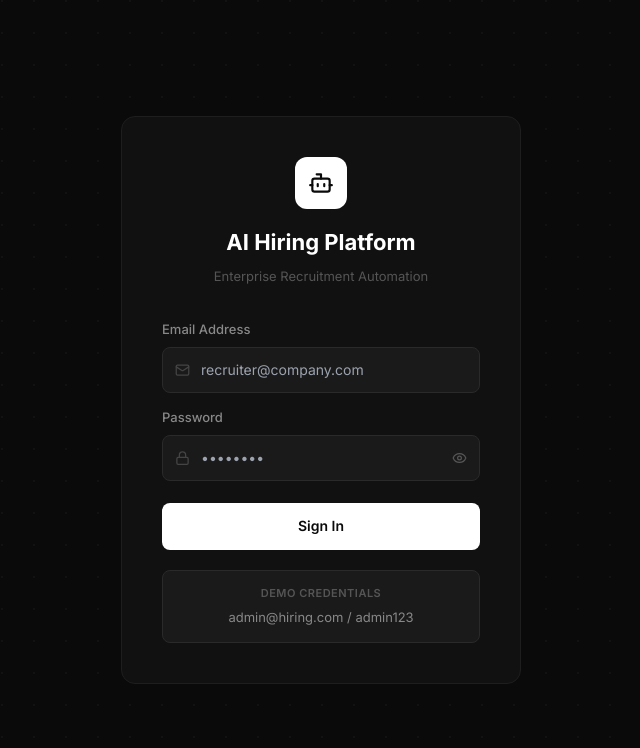
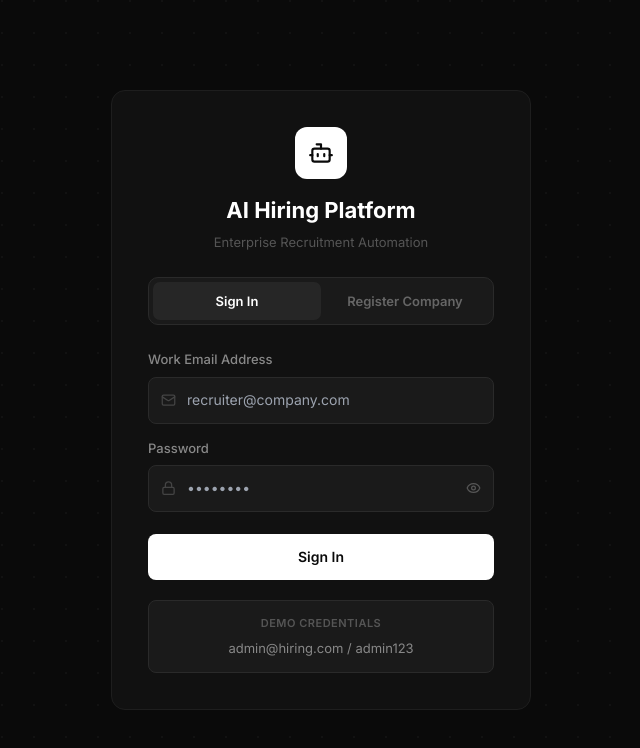
Before and after one commit to Malleshappa-Patil/ai-hiring-chatbot, a React (Vite) app in the folder frontend/: page /login in a window 1280 px wide. Shown: the top 748 px of the page, without its empty margins (319-959 px from the left). Built offline with nearby package versions, Linux system fonts and the light colour scheme; no server answers.

Commit message:
feat(frontend-auth): add company registration tab, simplify form fields, and clear query cache on login

```diff
--- a/frontend/src/api/auth.ts
+++ b/frontend/src/api/auth.ts
@@ -8,6 +8,10 @@ export const authApi = {
     });
     return res.data;
   },
+  register: async (payload: { email: string; password: string; full_name: string; company_name?: string; role?: string }) => {
+    const res = await apiClient.post('/auth/register', payload);
+    return res.data;
+  },
   me: async () => {
     const res = await apiClient.get('/auth/me');
     return res.data;
--- a/frontend/src/api/candidates.ts
+++ b/frontend/src/api/candidates.ts
@@ -16,5 +16,35 @@ export const candidatesApi = {
   reject: async (id: string, reason: string) => {
     const res = await apiClient.post(`/candidates/${id}/reject`, { reason });
     return res.data;
-  }
+  },
+  select: async (id: string) => {
+    const res = await apiClient.post(`/candidates/${id}/select`);
+    return res.data;
+  },
+  rejectFinal: async (id: string) => {
+    const res = await apiClient.post(`/candidates/${id}/reject-final`);
+    return res.data;
+  },
 };
+
+export const interviewsApi = {
+  schedule: async (payload: {
+    candidate_id: string;
+    job_id: string;
+    scheduled_at: string;  // ISO 8601
+    duration_minutes: number;
+    interviewer: string;
+    interview_type: string;
+  }) => {
+    const res = await apiClient.post('/interviews/', payload);
+    return res.data;
+  },
+  list: async (params?: { job_id?: string; candidate_id?: string }) => {
+    const res = await apiClient.get('/interviews/', { params });
+    return res.data;
+  },
+  updateStatus: async (id: string, status: string) => {
+    const res = await apiClient.patch(`/interviews/${id}/status`, null, { params: { status } });
+    return res.data;
+  },
+};
--- a/frontend/src/pages/Login.tsx
+++ b/frontend/src/pages/Login.tsx
@@ -1,14 +1,18 @@
 import { useState } from 'react'
 import { useNavigate } from 'react-router-dom'
-import { useMutation } from '@tanstack/react-query'
+import { useMutation, useQueryClient } from '@tanstack/react-query'
 import { authApi } from '@/api'
-import { Bot, Mail, Lock, Eye, EyeOff, Loader2 } from 'lucide-react'
+import { Bot, Mail, Lock, Eye, EyeOff, Loader2, Building, User } from 'lucide-react'
 import toast from 'react-hot-toast'
 
 export default function Login() {
   const navigate = useNavigate()
+  const queryClient = useQueryClient()
+  const [isRegister, setIsRegister] = useState(false)
   const [email, setEmail] = useState('')
   const [password, setPassword] = useState('')
+  const [fullName, setFullName] = useState('')
+  const [companyName, setCompanyName] = useState('')
   const [showPwd, setShowPwd] = useState(false)
 
   const loginMutation = useMutation({
@@ -16,6 +20,7 @@ export default function Login() {
     onSuccess: (data) => {
       localStorage.setItem('access_token', data.access_token)
       localStorage.setItem('refresh_token', data.refresh_token)
+      queryClient.clear()
       toast.success('Welcome back!')
       navigate('/dashboard')
     },
@@ -24,11 +29,41 @@ export default function Login() {
     },
   })
 
+  const registerMutation = useMutation({
+    mutationFn: () => authApi.register({
+      email,
+      password,
+      full_name: companyName || 'Company Recruiter',
+      company_name: companyName || 'TechCorp Inc.',
+      role: 'recruiter',
+    }),
+    onSuccess: () => {
+      toast.success('Company registered! Signing in...')
+      loginMutation.mutate()
+    },
+    onError: (err: any) => {
+      toast.error(err?.response?.data?.detail || 'Registration failed. Please try again.')
+    },
+  })
+
   const handleSubmit = (e: React.FormEvent) => {
     e.preventDefault()
-    if (!email || !password) { toast.error('Please fill in all fields'); return }
-    loginMutation.mutate()
+    if (!email || !password) {
+      toast.error('Please fill in email and password')
+      return
+    }
+    if (isRegister) {
+      if (!companyName) {
+        toast.error('Please fill in your company name')
+        return
+      }
+      registerMutation.mutate()
+    } else {
+      loginMutation.mutate()
+    }
   }
+
+  const isPending = loginMutation.isPending || registerMutation.isPending
 
   return (
     <div style={{
@@ -49,29 +84,29 @@ export default function Login() {
         pointerEvents: 'none',
       }} />
 
-      {/* Login card */}
+      {/* Card */}
       <div style={{
         width: '100%',
-        maxWidth: '400px',
+        maxWidth: '420px',
         background: '#111111',
         border: '1px solid #1e1e1e',
         borderRadius: '14px',
-        padding: '40px',
+        padding: '36px',
         position: 'relative',
         zIndex: 1,
       }}>
         {/* Logo */}
-        <div style={{ textAlign: 'center', marginBottom: '32px' }}>
+        <div style={{ textAlign: 'center', marginBottom: '24px' }}>
           <div style={{
             width: '52px', height: '52px', borderRadius: '12px',
             background: '#ffffff',
             display: 'flex', alignItems: 'center', justifyContent: 'center',
-            margin: '0 auto 16px',
+            margin: '0 auto 14px',
           }}>
             <Bot size={26} color="#0a0a0a" />
           </div>
           <h1 style={{
-            fontSize: '22px', fontWeight: 700, color: '#ffffff', marginBottom: '6px',
+            fontSize: '22px', fontWeight: 700, color: '#ffffff', marginBottom: '4px',
           }}>
             AI Hiring Platform
           </h1>
@@ -80,12 +115,72 @@ export default function Login() {
           </p>
         </div>
 
+        {/* Tab Switcher */}
+        <div style={{
+          display: 'flex', background: '#1a1a1a', padding: '4px',
+          borderRadius: '10px', marginBottom: '24px', border: '1px solid #2a2a2a',
+        }}>
+          <button
+            type="button"
+            onClick={() => setIsRegister(false)}
+            style={{
+              flex: 1, padding: '9px', borderRadius: '7px', border: 'none',
+              fontSize: '13px', fontWeight: 600, cursor: 'pointer',
+              background: !isRegister ? '#262626' : 'transparent',
+              color: !isRegister ? '#ffffff' : '#666666',
+              transition: 'all 0.2s',
+            }}
+          >
+            Sign In
+          </button>
+          <button
+            type="button"
+            onClick={() => setIsRegister(true)}
+            style={{
+              flex: 1, padding: '9px', borderRadius: '7px', border: 'none',
+              fontSize: '13px', fontWeight: 600, cursor: 'pointer',
+              background: isRegister ? '#262626' : 'transparent',
+              color: isRegister ? '#ffffff' : '#666666',
+              transition: 'all 0.2s',
+            }}
+          >
+            Register Company
+          </button>
+        </div>
+
         {/* Form */}
         <form onSubmit={handleSubmit}>
+          {isRegister && (
+            <>
+              {/* Company Name */}
+              <div style={{ marginBottom: '14px' }}>
+                <label style={{ display: 'block', fontSize: '13px', fontWeight: 500, color: '#888888', marginBottom: '7px' }}>
+                  Company Name
+                </label>
+                <div style={{ position: 'relative' }}>
+                  <Building size={15} style={{ position: 'absolute', left: '13px', top: '50%', transform: 'translateY(-50%)', color: '#444444' }} />
+                  <input
+                    id="company_name"
+                    type="text"
+                    value={companyName}
+                    onChange={e => setCompanyName(e.target.value)}
+                    placeholder="Acme Corp Inc."
+                    style={{
+                      width: '100%', padding: '11px 13px 11px 38px',
+                      background: '#1a1a1a', border: '1px solid #2a2a2a',
+                      borderRadius: '8px', color: '#e8e8e8', fontSize: '14px',
+                      outline: 'none', boxSizing: 'border-box',
+                    }}
+                  />
+                </div>
+              </div>
+            </>
+          )}
+
           {/* Email */}
           <div style={{ marginBottom: '14px' }}>
             <label style={{ display: 'block', fontSize: '13px', fontWeight: 500, color: '#888888', marginBottom: '7px' }}>
-              Email Address
+              Work Email Address
             </label>
             <div style={{ position: 'relative' }}>
               <Mail size={15} style={{ position: 'absolute', left: '13px', top: '50%', transform: 'translateY(-50%)', color: '#444444' }} />
@@ -99,11 +194,8 @@ export default function Login() {
                   width: '100%', padding: '11px 13px 11px 38px',
                   background: '#1a1a1a', border: '1px solid #2a2a2a',
                   borderRadius: '8px', color: '#e8e8e8', fontSize: '14px',
-                  outline: 'none', transition: 'border-color 0.2s',
-                  boxSizing: 'border-box',
+                  outline: 'none', boxSizing: 'border-box',
                 }}
-                onFocus={e => e.target.style.borderColor = '#555555'}
-                onBlur={e => e.target.style.borderColor = '#2a2a2a'}
               />
             </div>
           </div>
@@ -125,11 +217,8 @@ export default function Login() {
                   width: '100%', padding: '11px 40px 11px 38px',
                   background: '#1a1a1a', border: '1px solid #2a2a2a',
                   borderRadius: '8px', color: '#e8e8e8', fontSize: '14px',
-                  outline: 'none', transition: 'border-color 0.2s',
-                  boxSizing: 'border-box',
+                  outline: 'none', boxSizing: 'border-box',
                 }}
-                onFocus={e => e.target.style.borderColor = '#555555'}
-                onBlur={e => e.target.style.borderColor = '#2a2a2a'}
               />
               <button
                 type="button"
@@ -149,21 +238,21 @@ export default function Login() {
           <button
             id="login-submit-btn"
             type="submit"
-            disabled={loginMutation.isPending}
+            disabled={isPending}
             style={{
               width: '100%', padding: '12px',
-              background: loginMutation.isPending ? '#333333' : '#ffffff',
+              background: isPending ? '#333333' : '#ffffff',
               border: 'none', borderRadius: '8px',
-              color: loginMutation.isPending ? '#888888' : '#0a0a0a',
+              color: isPending ? '#888888' : '#0a0a0a',
               fontSize: '14px', fontWeight: 600,
-              cursor: loginMutation.isPending ? 'not-allowed' : 'pointer',
+              cursor: isPending ? 'not-allowed' : 'pointer',
               display: 'flex', alignItems: 'center', justifyContent: 'center', gap: '8px',
               transition: 'background 0.2s, color 0.2s',
             }}
           >
-            {loginMutation.isPending ? (
-              <><Loader2 size={17} style={{ animation: 'spin 1s linear infinite' }} /> Signing in...</>
-            ) : 'Sign In'}
+            {isPending ? (
+              <><Loader2 size={17} style={{ animation: 'spin 1s linear infinite' }} /> {isRegister ? 'Registering Company...' : 'Signing in...'}</>
+            ) : (isRegister ? 'Register & Access Chatbot' : 'Sign In')}
           </button>
         </form>
 
--- a/frontend/src/types/index.ts
+++ b/frontend/src/types/index.ts
@@ -5,6 +5,8 @@ export interface User {
   id: string
   email: string
   full_name: string
+  company_id?: string
+  company_name?: string
   role: UserRole
   is_active: boolean
   created_at: string
@@ -25,6 +27,7 @@ export interface RegisterRequest {
   email: string
   password: string
   full_name: string
+  company_name?: string
   role: UserRole
 }
 
```
